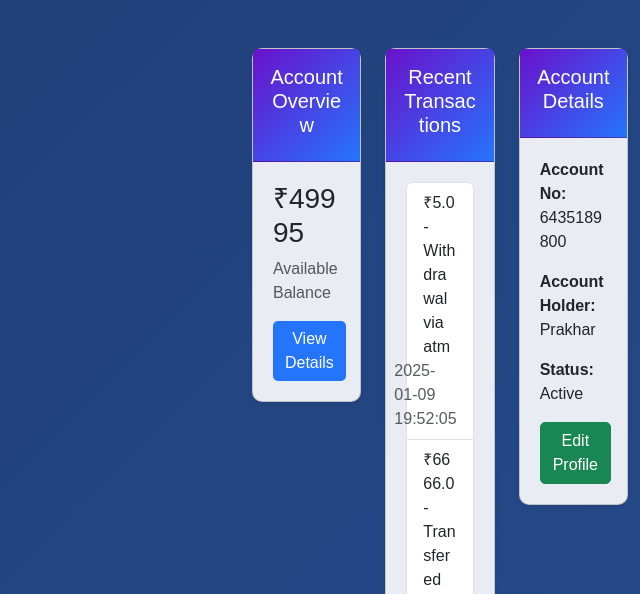
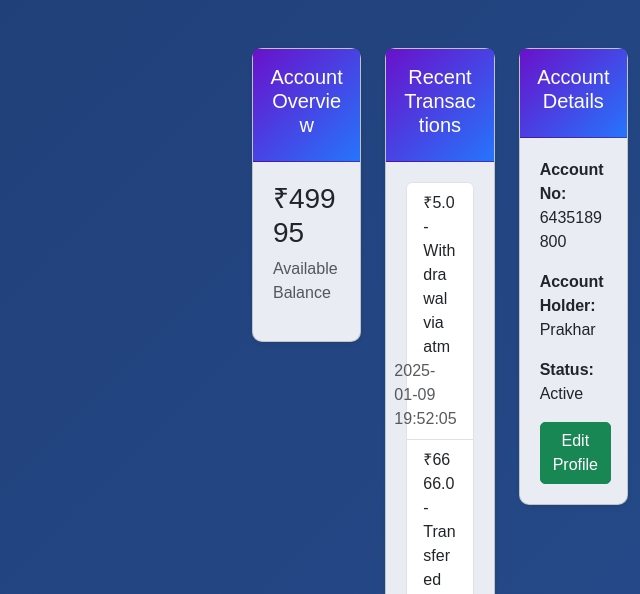
Before and after one commit to Prakhar-Singh-bachhotiya/Bank-Management-System-2.0, a Flask app: page /dashboard in a window 1280 px wide. Shown: the top 594 px of the page, without its empty margins (640-1280 px from the left). Run offline with Flask 3, Linux system fonts and the light colour scheme; a user stored in the database is signed in; data comes from the database, SQL or seed files in the repository; both versions use the stored data as it was after the commit.

Commit message:
Complete Working

```diff
--- a/templates/dashboard.html
+++ b/templates/dashboard.html
@@ -55,7 +55,7 @@
                     <div class="card-body">
                         <h3>₹{{ user.balance }}</h3>
                         <p class="text-muted">Available Balance</p>
-                        <a href="#" class="btn btn-primary">View Details</a>
+
                     </div>
                 </div>
             </div>
```
Also changed, not shown: instance/banking_app.db.
